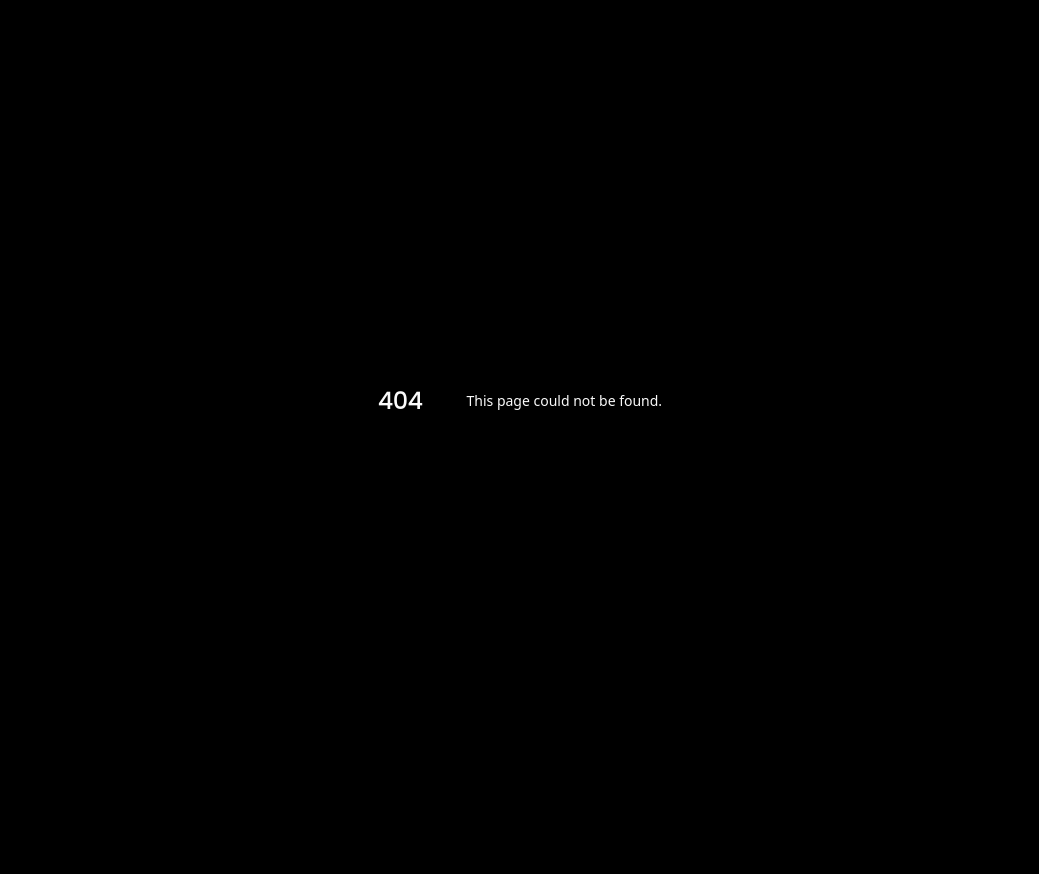
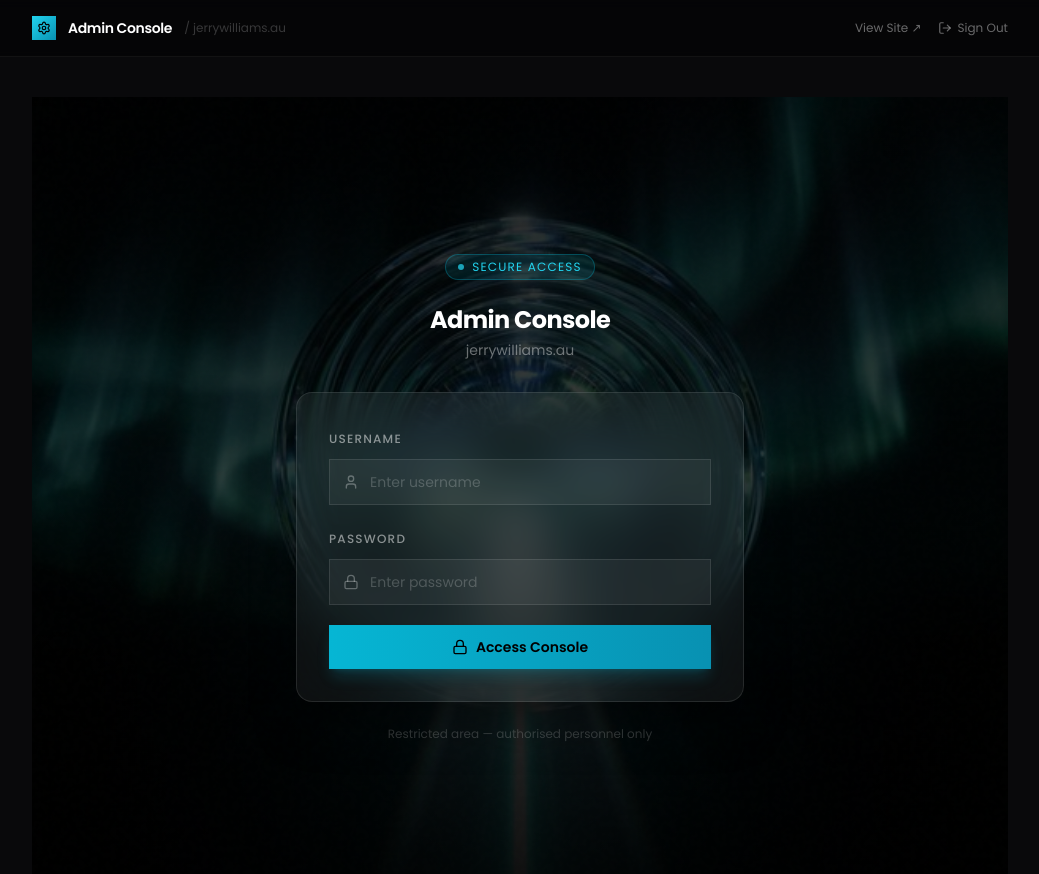
Before and after one commit to jerrywilliams-au/en-web, a Next.js app: page /jw-admin/login in a window 1280 px wide. Before the commit this address had no page. Shown: the top 874 px of the page, without its empty margins (120-1159 px from the left). Before the commit the page ends 800 px from the top, so only its background shows below. Built offline with nearby package versions, Linux system fonts and the light colour scheme.

Commit message:
feat: replace native auth popup with custom dark-themed admin login page

```diff
--- /dev/null
+++ b/src/app/api/admin/auth/route.ts
@@ -0,0 +1,30 @@
+import { NextResponse } from 'next/server';
+import type { NextRequest } from 'next/server';
+
+export async function POST(req: NextRequest) {
+  const { username, password } = await req.json();
+
+  if (
+    username === process.env.ADMIN_USER &&
+    password === process.env.ADMIN_PASSWORD
+  ) {
+    const response = NextResponse.json({ success: true });
+    // Set a secure, httpOnly session cookie
+    response.cookies.set('jw-admin-session', 'authenticated', {
+      httpOnly: true,
+      secure: process.env.NODE_ENV === 'production',
+      sameSite: 'lax',
+      maxAge: 60 * 60 * 8, // 8 hours
+      path: '/',
+    });
+    return response;
+  }
+
+  return NextResponse.json({ error: 'Invalid credentials' }, { status: 401 });
+}
+
+export async function DELETE() {
+  const response = NextResponse.json({ success: true });
+  response.cookies.delete('jw-admin-session');
+  return response;
+}
--- a/src/app/jw-admin/layout.tsx
+++ b/src/app/jw-admin/layout.tsx
@@ -1,22 +1,48 @@
-export default function AdminLayout({
-  children,
-}: {
-  children: React.ReactNode;
-}) {
+import Link from 'next/link';
+import { LogOut, Settings } from 'lucide-react';
+
+export default function AdminLayout({ children }: { children: React.ReactNode }) {
   return (
-    <div className="min-h-screen bg-gray-50 dark:bg-zinc-950 text-gray-900 dark:text-gray-100 font-sans">
-      <nav className="border-b border-gray-200 dark:border-zinc-800 bg-white dark:bg-zinc-900 px-6 py-4 flex items-center justify-between">
-         <div className="flex items-center gap-2">
-           <div className="w-8 h-8 bg-black dark:bg-white rounded-lg flex items-center justify-center">
-             <span className="text-white dark:text-black font-bold text-xs">JW</span>
-           </div>
-           <span className="font-semibold text-sm tracking-wide">Admin Control</span>
-         </div>
-         <a href="/" target="_blank" className="text-xs text-gray-500 hover:text-gray-900 dark:hover:text-white transition-colors">
-            View Live Site &rarr;
-         </a>
-      </nav>
-      <main className="container max-w-3xl mx-auto py-10 px-6">
+    <div className="min-h-screen bg-zinc-950 text-white">
+      {/* Top Bar */}
+      <header className="border-b border-white/5 bg-black/40 backdrop-blur-sm sticky top-0 z-50">
+        <div className="max-w-5xl mx-auto px-6 h-14 flex items-center justify-between">
+          <div className="flex items-center gap-3">
+            <div className="w-6 h-6 rounded-md bg-gradient-to-br from-cyan-400 to-cyan-600 flex items-center justify-center">
+              <Settings className="w-3.5 h-3.5 text-black" />
+            </div>
+            <span className="text-sm font-semibold tracking-tight text-white">Admin Console</span>
+            <span className="text-white/20 text-xs font-mono">/ jerrywilliams.au</span>
+          </div>
+          <div className="flex items-center gap-4">
+            <Link
+              href="/"
+              className="text-xs text-white/40 hover:text-white/70 transition-colors"
+              target="_blank"
+            >
+              View Site ↗
+            </Link>
+            <form action="/api/admin/auth" method="DELETE">
+              <button
+                formAction="/api/admin/auth"
+                type="submit"
+                onClick={async (e) => {
+                  e.preventDefault();
+                  await fetch('/api/admin/auth', { method: 'DELETE' });
+                  window.location.href = '/jw-admin/login';
+                }}
+                className="flex items-center gap-1.5 text-xs text-white/40 hover:text-red-400 transition-colors"
+              >
+                <LogOut className="w-3.5 h-3.5" />
+                Sign Out
+              </button>
+            </form>
+          </div>
+        </div>
+      </header>
+
+      {/* Main Content */}
+      <main className="max-w-5xl mx-auto px-6 py-10">
         {children}
       </main>
     </div>
--- /dev/null
+++ b/src/app/jw-admin/login/page.tsx
@@ -0,0 +1,165 @@
+'use client';
+
+import { useState } from 'react';
+import { useRouter } from 'next/navigation';
+import Image from 'next/image';
+import { motion } from 'framer-motion';
+import { Lock, User, AlertCircle, Loader2 } from 'lucide-react';
+
+export default function AdminLoginPage() {
+  const router = useRouter();
+  const [username, setUsername] = useState('');
+  const [password, setPassword] = useState('');
+  const [error, setError] = useState('');
+  const [loading, setLoading] = useState(false);
+
+  async function handleSubmit(e: React.FormEvent) {
+    e.preventDefault();
+    setError('');
+    setLoading(true);
+
+    try {
+      const res = await fetch('/api/admin/auth', {
+        method: 'POST',
+        headers: { 'Content-Type': 'application/json' },
+        body: JSON.stringify({ username, password }),
+      });
+
+      if (res.ok) {
+        router.push('/jw-admin');
+        router.refresh();
+      } else {
+        setError('Invalid credentials. Access denied.');
+      }
+    } catch {
+      setError('Connection error. Please try again.');
+    } finally {
+      setLoading(false);
+    }
+  }
+
+  return (
+    <main className="relative min-h-screen flex items-center justify-center overflow-hidden bg-black text-white">
+
+      {/* Background */}
+      <div className="absolute inset-0 z-0">
+        <motion.div
+          initial={{ scale: 1.05 }}
+          animate={{ scale: 1.0 }}
+          transition={{ duration: 20, ease: 'linear', repeat: Infinity, repeatType: 'reverse' }}
+          className="relative w-full h-full"
+        >
+          <Image
+            src="/images/branding/hero/hero_dark_calculated_v7.png"
+            alt="Background"
+            fill
+            className="object-cover opacity-50"
+            priority
+          />
+        </motion.div>
+        <div className="absolute inset-0 bg-gradient-to-b from-black/70 via-black/50 to-black/90" />
+        <div className="absolute inset-0 bg-nano-pattern opacity-10" />
+      </div>
+
+      {/* Login Card */}
+      <motion.div
+        initial={{ opacity: 0, y: 24 }}
+        animate={{ opacity: 1, y: 0 }}
+        transition={{ duration: 0.6, ease: 'easeOut' }}
+        className="relative z-10 w-full max-w-md mx-4"
+      >
+        {/* Header */}
+        <div className="text-center mb-8">
+          <div className="inline-flex items-center gap-2 px-3 py-1 rounded-full border border-cyan-500/30 bg-cyan-500/10 text-cyan-400 text-xs font-mono tracking-widest uppercase mb-6">
+            <span className="w-1.5 h-1.5 rounded-full bg-cyan-400 animate-pulse" />
+            Secure Access
+          </div>
+          <h1 className="text-2xl font-bold tracking-tight text-white mb-1">
+            Admin Console
+          </h1>
+          <p className="text-sm text-white/40 font-mono">jerrywilliams.au</p>
+        </div>
+
+        {/* Card */}
+        <div className="backdrop-blur-xl bg-white/5 border border-white/10 rounded-2xl p-8 shadow-2xl shadow-black/60">
+          <form onSubmit={handleSubmit} className="space-y-5">
+
+            {/* Username */}
+            <div className="space-y-2">
+              <label className="text-xs font-medium text-white/50 uppercase tracking-widest">
+                Username
+              </label>
+              <div className="relative">
+                <User className="absolute left-3.5 top-1/2 -translate-y-1/2 w-4 h-4 text-white/30" />
+                <input
+                  type="text"
+                  value={username}
+                  onChange={e => setUsername(e.target.value)}
+                  required
+                  autoComplete="username"
+                  placeholder="Enter username"
+                  className="w-full pl-10 pr-4 py-3 bg-white/5 border border-white/10 rounded-xl text-white placeholder-white/20 text-sm focus:outline-none focus:border-cyan-500/60 focus:bg-white/8 focus:ring-1 focus:ring-cyan-500/30 transition-all"
+                />
+              </div>
+            </div>
+
+            {/* Password */}
+            <div className="space-y-2">
+              <label className="text-xs font-medium text-white/50 uppercase tracking-widest">
+                Password
+              </label>
+              <div className="relative">
+                <Lock className="absolute left-3.5 top-1/2 -translate-y-1/2 w-4 h-4 text-white/30" />
+                <input
+                  type="password"
+                  value={password}
+                  onChange={e => setPassword(e.target.value)}
+                  required
+                  autoComplete="current-password"
+                  placeholder="Enter password"
+                  className="w-full pl-10 pr-4 py-3 bg-white/5 border border-white/10 rounded-xl text-white placeholder-white/20 text-sm focus:outline-none focus:border-cyan-500/60 focus:bg-white/8 focus:ring-1 focus:ring-cyan-500/30 transition-all"
+                />
+              </div>
+            </div>
+
+            {/* Error */}
+            {error && (
+              <motion.div
+                initial={{ opacity: 0, y: -4 }}
+                animate={{ opacity: 1, y: 0 }}
+                className="flex items-center gap-2.5 px-4 py-3 bg-red-500/10 border border-red-500/20 rounded-xl text-red-400 text-sm"
+              >
+                <AlertCircle className="w-4 h-4 flex-shrink-0" />
+                {error}
+              </motion.div>
+            )}
+
+            {/* Submit */}
+            <button
+              type="submit"
+              disabled={loading}
+              className="w-full py-3 px-6 bg-gradient-to-r from-cyan-500 to-cyan-600 hover:from-cyan-400 hover:to-cyan-500 disabled:opacity-50 disabled:cursor-not-allowed text-black font-semibold text-sm rounded-xl transition-all duration-200 flex items-center justify-center gap-2 shadow-lg shadow-cyan-500/20 mt-2"
+            >
+              {loading ? (
+                <>
+                  <Loader2 className="w-4 h-4 animate-spin" />
+                  Authenticating...
+                </>
+              ) : (
+                <>
+                  <Lock className="w-4 h-4" />
+                  Access Console
+                </>
+              )}
+            </button>
+          </form>
+        </div>
+
+        {/* Footer */}
+        <p className="text-center text-xs text-white/20 mt-6 font-mono">
+          Restricted area — authorised personnel only
+        </p>
+      </motion.div>
+    </main>
+  );
+}
--- a/src/middleware.ts
+++ b/src/middleware.ts
@@ -1,18 +1,9 @@
 
 import { NextResponse } from 'next/server';
 import type { NextRequest } from 'next/server';
-import { kv } from '@vercel/kv';
 
 export const config = {
   matcher: [
-    /*
-     * Match all request paths except for the ones starting with:
-     * - api (API routes)
-     * - _next/static (static files)
-     * - _next/image (image optimization files)
-     * - favicon.ico (favicon file)
-     * - images (public images)
-     */
     '/((?!api|_next/static|_next/image|favicon.ico|images).*)',
   ],
 };
@@ -21,34 +12,23 @@ export async function middleware(req: NextRequest) {
   const url = req.nextUrl;
   const path = url.pathname;
 
-  // 1. Admin Authentication (Basic Auth)
+  // 1. Admin Authentication (Cookie-based session)
   if (path.startsWith('/jw-admin')) {
-    const basicAuth = req.headers.get('authorization');
-
-    if (basicAuth) {
-      const authValue = basicAuth.split(' ')[1];
-      const [user, pwd] = atob(authValue).split(':');
-
-      if (
-        user === process.env.ADMIN_USER &&
-        pwd === process.env.ADMIN_PASSWORD
-      ) {
-        return NextResponse.next();
-      }
+    // Allow the login page itself through
+    if (path === '/jw-admin/login') {
+      return NextResponse.next();
     }
 
-    return new NextResponse('Auth Required', {
-      status: 401,
-      headers: {
-        'WWW-Authenticate': 'Basic realm="Secure Admin Area"',
-      },
-    });
+    // Check for valid session cookie
+    const session = req.cookies.get('jw-admin-session');
+    if (session?.value === 'authenticated') {
+      return NextResponse.next();
+    }
+
+    // No valid session — redirect to custom login page
+    const loginUrl = new URL('/jw-admin/login', req.url);
+    return NextResponse.redirect(loginUrl);
   }
-
-  // 2. Maintenance Mode Check - DISABLED (Site is now Coming Soon by default)
-  // Logic removed as per restructuring request.
-
-  return NextResponse.next();
 
   return NextResponse.next();
 }
```
